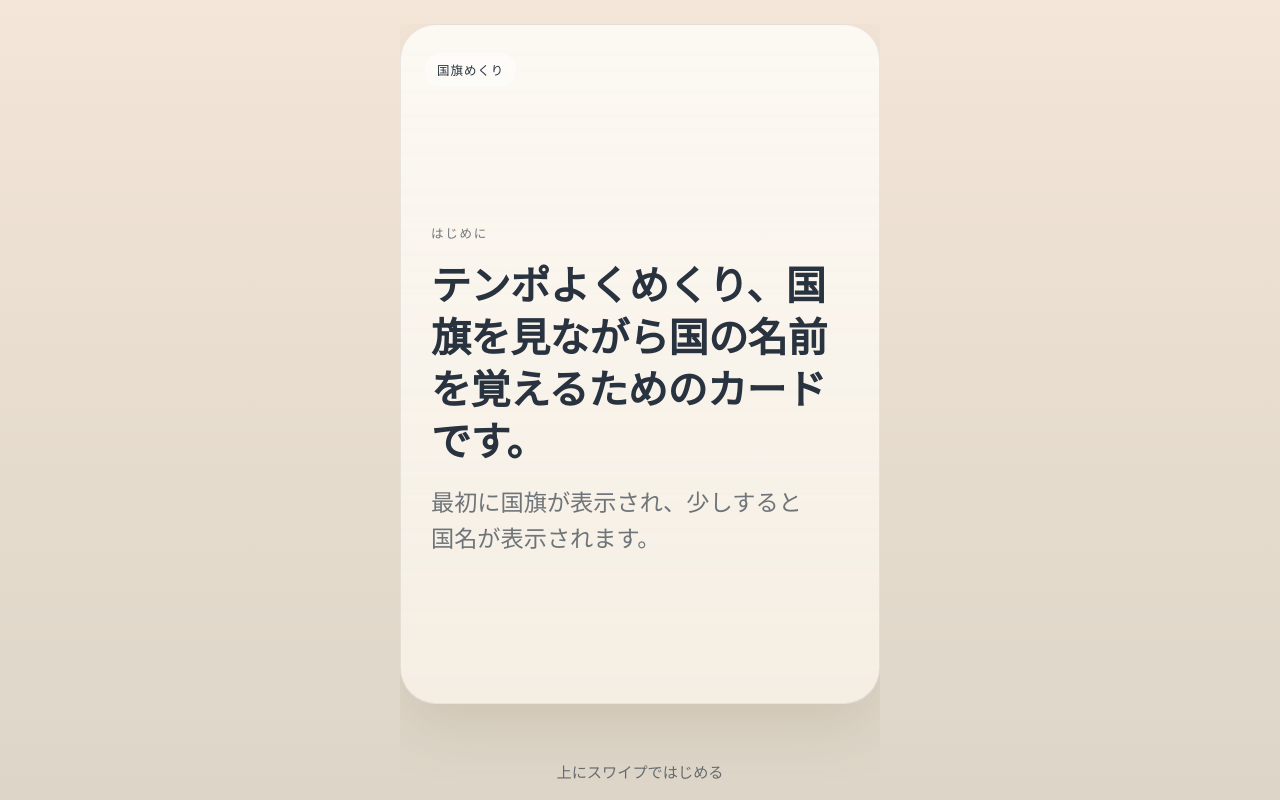
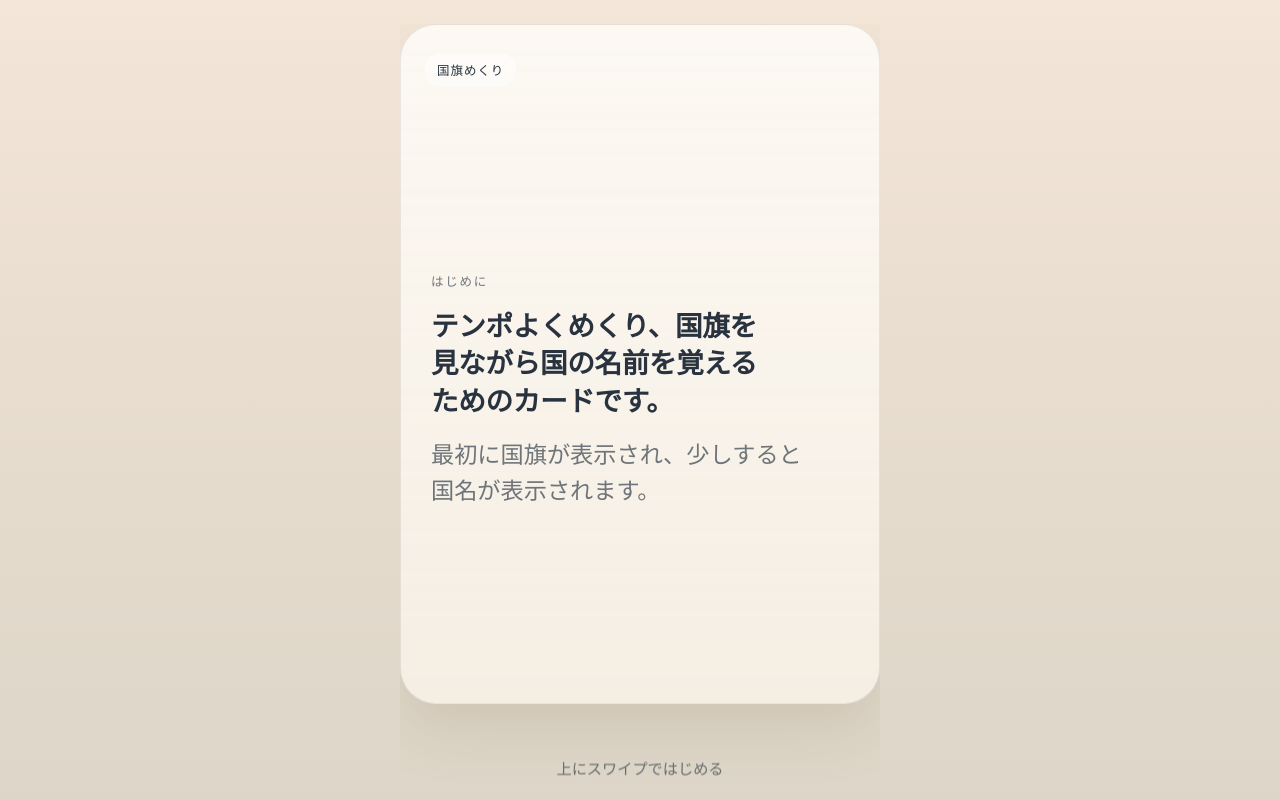
Before and after one commit to da-yoshi-k/national-flag-quiz, a React (Vite) app: page / in a window 1280 px wide. Built offline with nearby package versions, Linux system fonts and the light colour scheme.

Commit message:
design: イントロページのスタイルを修正

```diff
--- a/src/components/VerticalFeed.tsx
+++ b/src/components/VerticalFeed.tsx
@@ -117,7 +117,13 @@ export function VerticalFeed({ items, onLoop }: VerticalFeedProps) {
               <div className="feed-spacer" aria-hidden="true" />
             )}
             <div className="feed-footer">
-              <p>
+              <p
+                className={
+                  !isCountryItem(currentItem) && currentItem.type === "intro"
+                    ? "feed-footer__hint"
+                    : undefined
+                }
+              >
                 {isCountryItem(currentItem)
                   ? "上にスワイプして次へ"
                   : currentItem.type === "intro"
--- a/src/styles.css
+++ b/src/styles.css
@@ -292,10 +292,10 @@ button {
 }
 
 .intro-slide__copy {
-  max-width: 26rem;
-  font-size: clamp(1.7rem, 6.6vw, 2.5rem);
+  max-width: 21rem;
+  font-size: clamp(1.28rem, 4vw, 1.72rem);
   font-weight: 700;
-  line-height: 1.3;
+  line-height: 1.36;
   letter-spacing: -0.01em;
   color: var(--text-strong);
 }
@@ -400,12 +400,28 @@ button {
   margin: 0;
 }
 
+.feed-footer__hint {
+  animation: swipe-hint-float 2.1s ease-in-out infinite;
+}
+
 .feed-footer--next {
   opacity: 0.68;
 }
 
 .feed-spacer {
   height: 24px;
+}
+
+@keyframes swipe-hint-float {
+  0%,
+  100% {
+    transform: translateY(0);
+    opacity: 0.72;
+  }
+  50% {
+    transform: translateY(-4px);
+    opacity: 1;
+  }
 }
 
 @media (max-width: 560px) {
```
